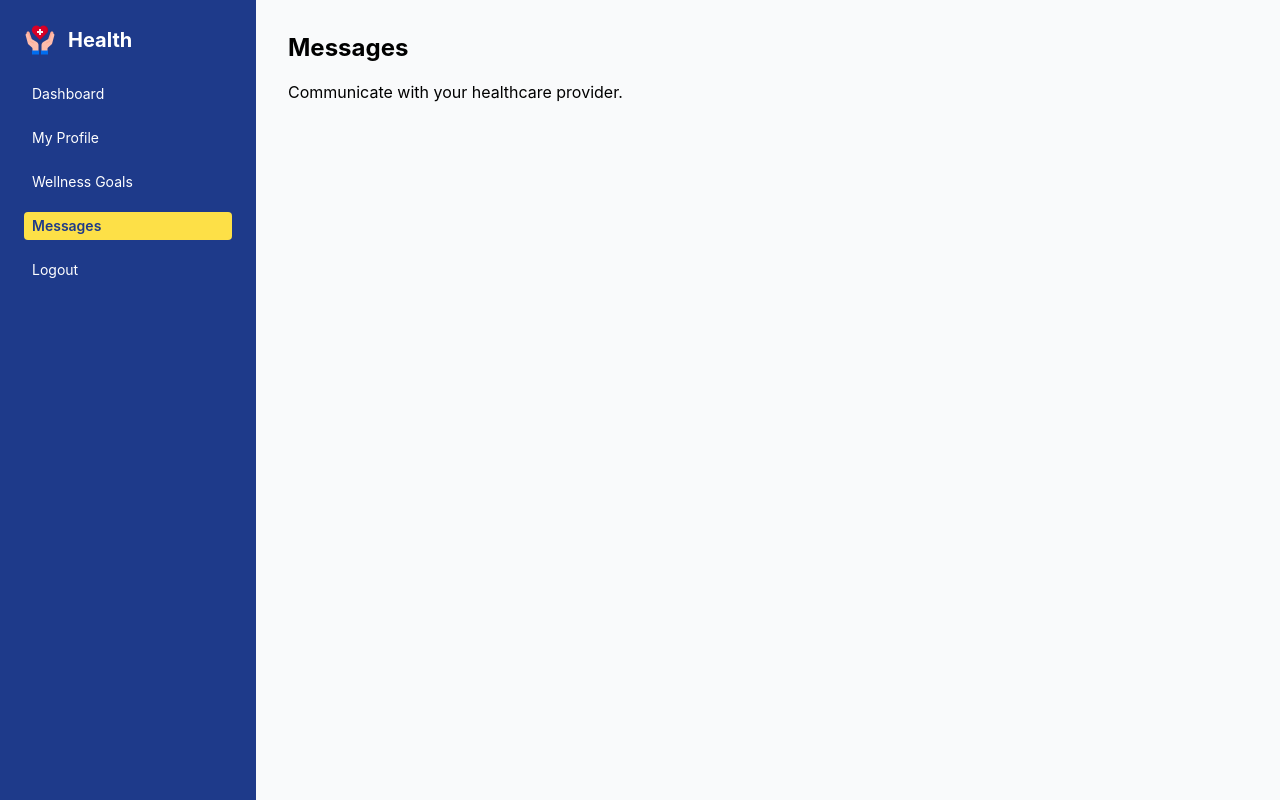
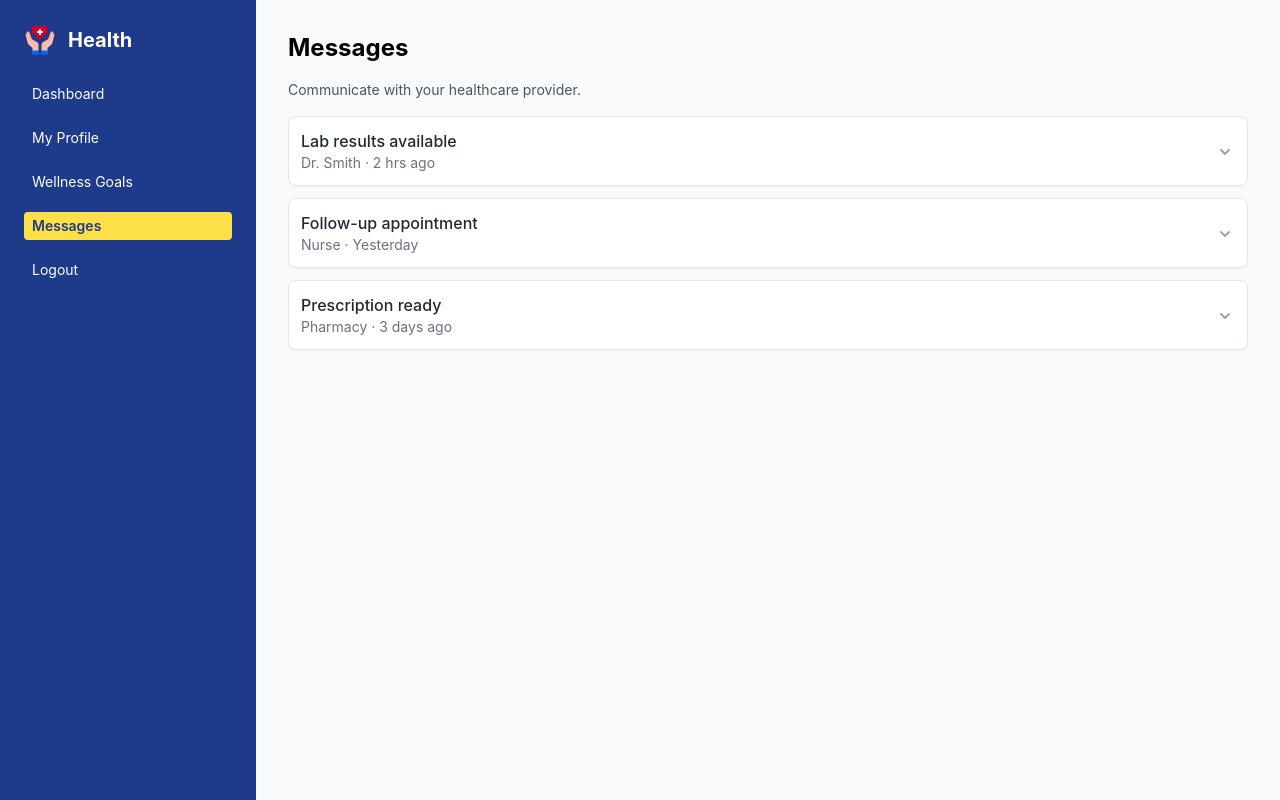
Before and after one commit to NaniNarayanan/healthcare_portal, a React (Create React App) app: page /messages in a window 1280 px wide. Built offline with nearby package versions, Linux system fonts and the light colour scheme.

Commit message:
added message

```diff
--- /dev/null
+++ b/src/components/Accordion.jsx
@@ -0,0 +1,56 @@
+import React, { useState } from "react";
+
+export default function Accordion({ items = [], allowMultiple = false, className = "" }) {
+  const [openIndexes, setOpenIndexes] = useState([]);
+
+  function isOpen(i) {
+    return openIndexes.includes(i);
+  }
+
+  function toggle(i) {
+    if (allowMultiple) {
+      setOpenIndexes(prev => (prev.includes(i) ? prev.filter(x => x !== i) : [...prev, i]));
+    } else {
+      setOpenIndexes(prev => (prev.includes(i) ? [] : [i]));
+    }
+  }
+
+  return (
+    <div className={`w-full ${className}`}>
+      {items.map((it, i) => {
+        const id = it.id ?? i;
+        const open = isOpen(i);
+        return (
+          <div key={id} className="mb-3 last:mb-0">
+            <button
+              type="button"
+              onClick={() => toggle(i)}
+              aria-expanded={open}
+              aria-controls={`accordion-content-${id}`}
+              className="w-full flex items-center justify-between p-3 bg-white border border-gray-200 rounded-lg shadow-sm hover:bg-gray-50 focus:outline-none focus:ring-2 focus:ring-indigo-200"
+            >
+              <div className="text-left">
+                <div className="font-medium text-gray-800">{it.title}</div>
+                {it.subtitle && <div className="text-sm text-gray-500">{it.subtitle}</div>}
+              </div>
+              <div className="ml-4 text-gray-400 transform transition-transform duration-150" style={{ transform: open ? "rotate(180deg)" : "rotate(0deg)" }}>
+                <svg className="w-5 h-5" viewBox="0 0 20 20" fill="currentColor" aria-hidden>
+                  <path fillRule="evenodd" d="M10 14a1 1 0 01-.707-.293l-4-4a1 1 0 011.414-1.414L10 11.586l3.293-3.293a1 1 0 111.414 1.414l-4 4A1 1 0 0110 14z" clipRule="evenodd" />
+                </svg>
+              </div>
+            </button>
+
+            <div
+              id={`accordion-content-${id}`}
+              className={`overflow-hidden transition-[max-height,opacity] duration-200 ease-in-out ${open ? "opacity-100 max-h-96 mt-2" : "opacity-0 max-h-0"}`}
+            >
+              <div className="p-3 bg-white border border-t-0 border-gray-200 rounded-b-lg text-sm text-gray-700">
+                {typeof it.content === "function" ? it.content() : it.content}
+              </div>
+            </div>
+          </div>
+        );
+      })}
+    </div>
+  );
+}
--- a/src/pages/Messages.jsx
+++ b/src/pages/Messages.jsx
@@ -1,8 +1,38 @@
+import Accordion from "../components/Accordion";
+
+const sampleThreads = [
+  {
+    id: "t1",
+    title: "Lab results available",
+    subtitle: "Dr. Smith · 2 hrs ago",
+    content: () => (
+      <div>
+        <p className="mb-2">Your blood test results are ready. All parameters are within normal range.</p>
+        <a className="text-indigo-600 hover:underline" href="#">View details</a>
+      </div>
+    ),
+  },
+  {
+    id: "t2",
+    title: "Follow-up appointment",
+    subtitle: "Nurse · Yesterday",
+    content: "Please schedule a follow-up appointment for next week. Call 555-1234 or use the portal.",
+  },
+  {
+    id: "t3",
+    title: "Prescription ready",
+    subtitle: "Pharmacy · 3 days ago",
+    content: "Your prescription for Metformin is ready for pickup.",
+  },
+];
+
 export default function Messages() {
   return (
     <div>
       <h1 className="text-2xl font-bold mb-4">Messages</h1>
-      <p>Communicate with your healthcare provider.</p>
+      <p className="mb-4 text-sm text-gray-600">Communicate with your healthcare provider.</p>
+
+      <Accordion items={sampleThreads} allowMultiple={false} />
     </div>
   );
 }
```
